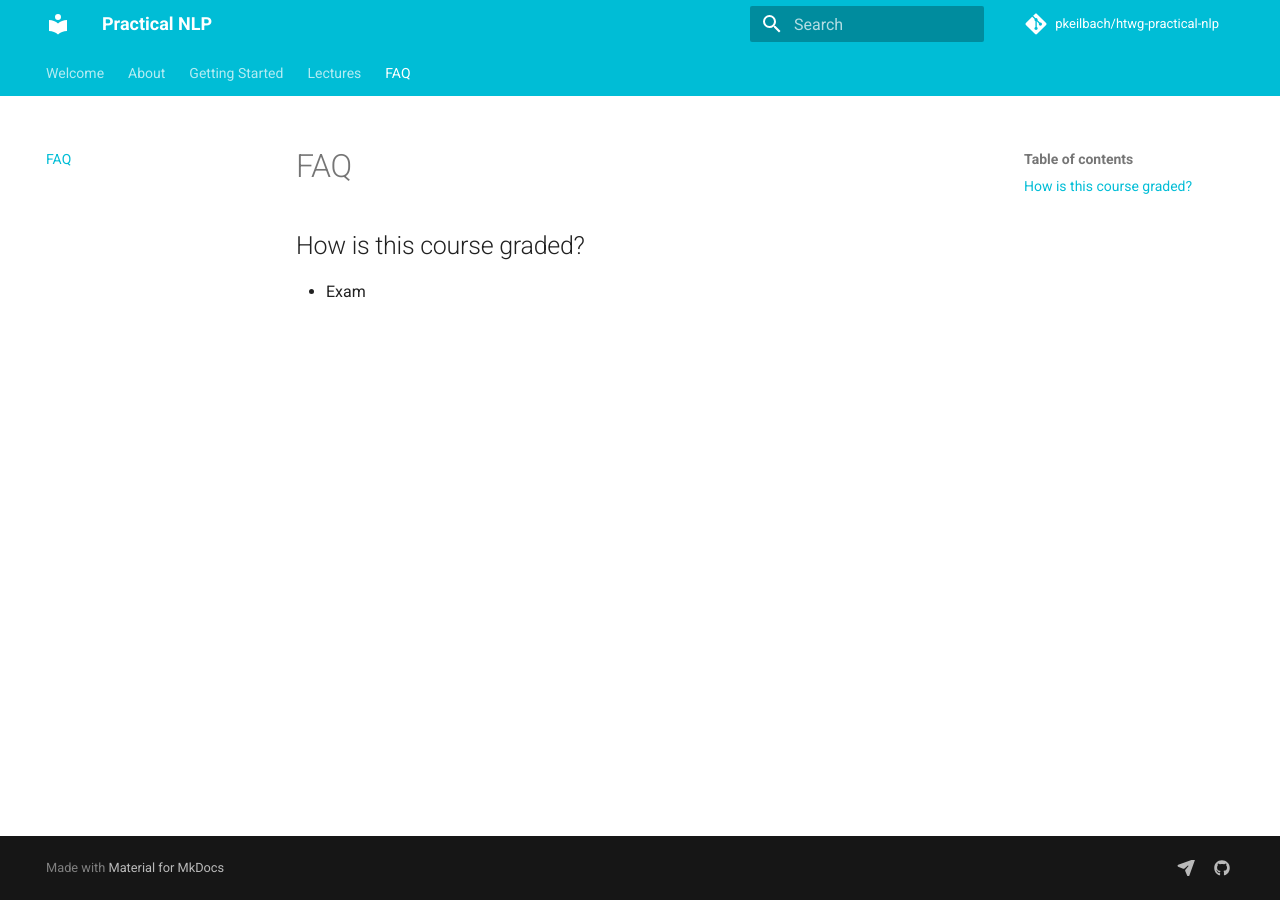
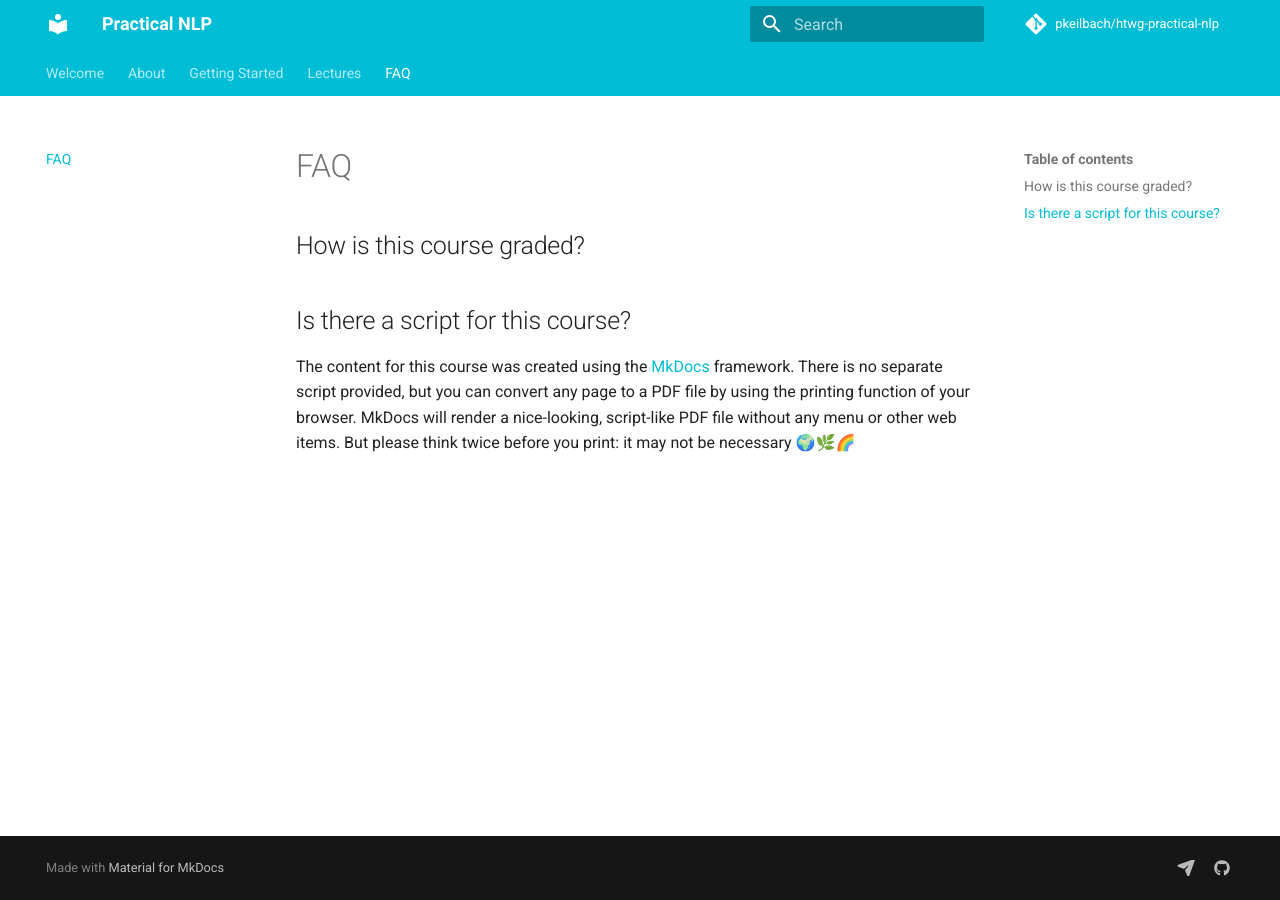
Before and after one commit to pkeilbach/htwg-practical-nlp, an MkDocs documentation site: the page built from docs/faq.md, in a window 1280 px wide. Built offline with MkDocs 1.6.1 and Material for MkDocs 9.7.7, drawn with Linux system fonts in a browser that asks for light colours; comment, search, counter and statistics services are not loaded.

Commit message:
add sript faq

```diff
--- a/docs/faq.md
+++ b/docs/faq.md
@@ -2,4 +2,9 @@
 
 ## How is this course graded?
 
-- Exam
+## Is there a script for this course?
+
+The content for this course was created using the [MkDocs](https://www.mkdocs.org/) framework.
+There is no separate script provided, but you can convert any page to a PDF file by using the printing function of your browser.
+MkDocs will render a nice-looking, script-like PDF file without any menu or other web items.
+But please think twice before you print: it may not be necessary 🌍🌿🌈
```
